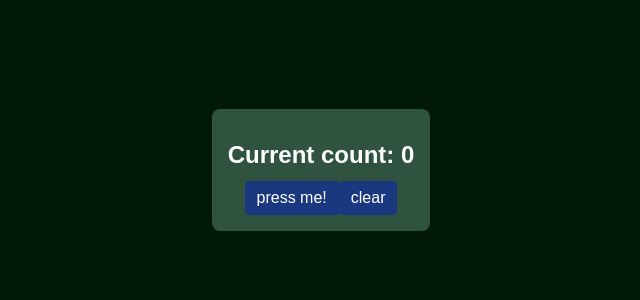
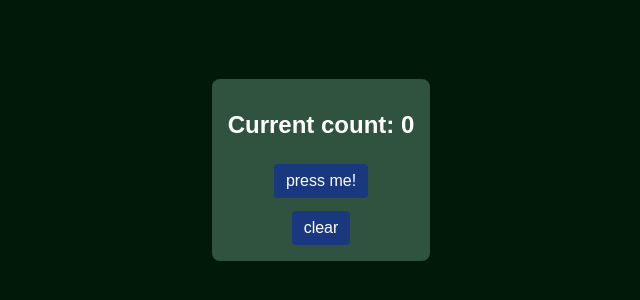
Before and after one commit to Tarkus43/React-Counter-Button-first-react-code-, a React (Vite) app: page / in a window 1280 px wide. Shown: the part 238-538 px from the top of the page, without its empty margins (319-959 px from the left). Built offline with nearby package versions, Linux system fonts and the light colour scheme.

Commit message:
changed some styles

```diff
--- a/src/components/Counter.css
+++ b/src/components/Counter.css
@@ -2,7 +2,11 @@
     background-color: #2f533e;
     border-radius: 8px;
     padding: 16px;
-    text-align: center;;
+    text-align: center;
+    display: flex;
+    flex-direction: column;
+    align-items: center;
+    gap: 1vw;
 }
 
 .counter_title {
```
